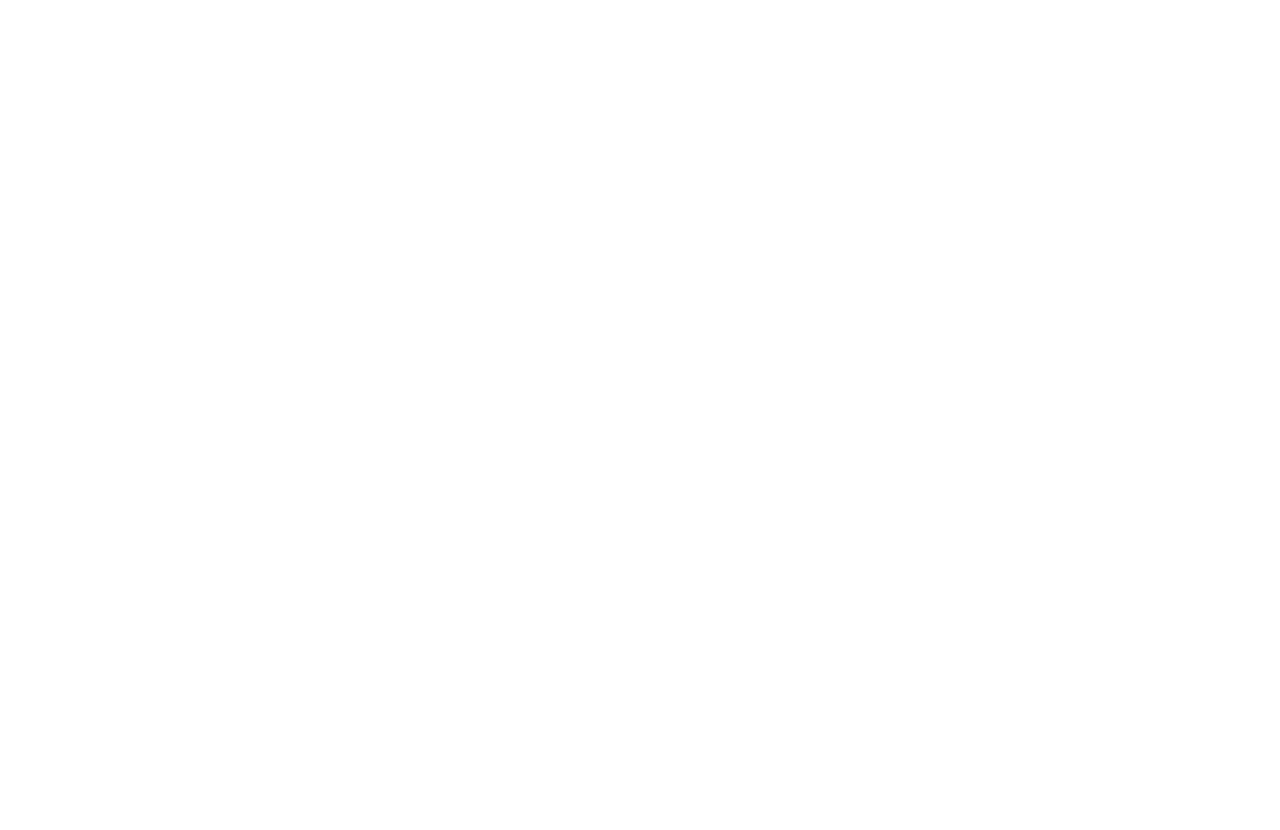
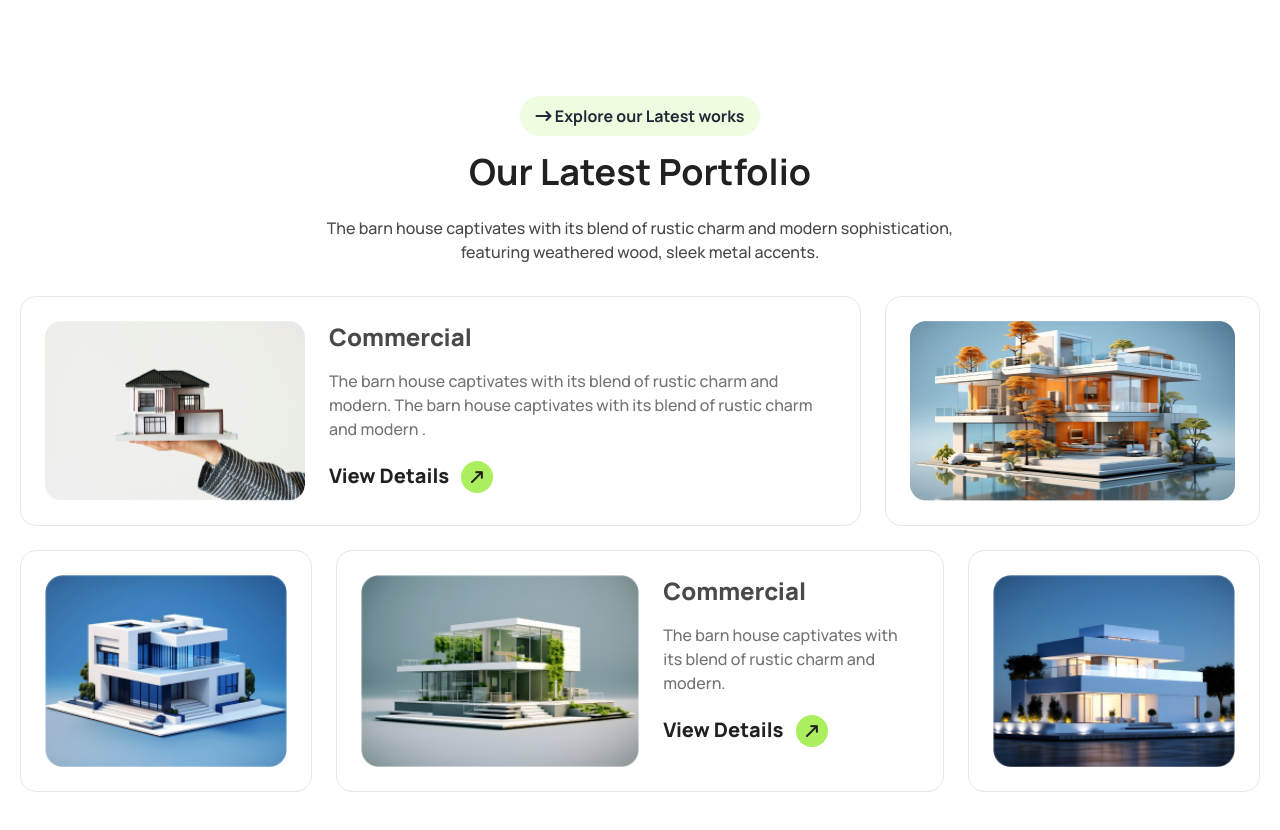
Before and after one commit to Durjoy96/rinterio-tailwindcss, a plain HTML site: page index.html in a window 1280 px wide. Before the commit the page ends 800 px from the top, so only its background shows below. Drawn offline with nearby package versions, Linux system fonts and the light colour scheme.

Commit message:
portfolio section complete

```diff
--- a/index.html
+++ b/index.html
@@ -13,11 +13,25 @@
     <link href="https://cdn.jsdelivr.net/npm/daisyui@4.12.10/dist/full.min.css" rel="stylesheet" type="text/css" />
     <!-- Tailwindcss Cdn -->
     <script src="https://cdn.tailwindcss.com"></script>
+    <!-- fontAwesome cdn-->
+    <script src="https://kit.fontawesome.com/4a82536f30.js" crossorigin="anonymous"></script>
     <style>
         .manrope {
             font-family: "Manrope", sans-serif;
         }
     </style>
+    <script>
+        tailwind.config = {
+            theme: {
+                extend: {
+                    colors: {
+                        clifford: '#da373d',
+                        primary_color: '#ABEF5F',
+                    }
+                }
+            }
+        }
+    </script>
 </head>
 
 <body class="manrope">
@@ -25,7 +39,77 @@
 
     </header>
     <main>
-
+        <!-- Our Latest Portfolio -->
+        <section class="bg-gray-50 lg:bg-white lg:py-24">
+            <div class="max-w-screen-xl mx-auto px-5">
+                <!-- text -->
+                <div class="max-w-2xl mx-auto text-center">
+                    <span
+                        class="text-base font-bold text-[494949] bg-primary_color/20 py-2 px-4 inline-block rounded-3xl"><i
+                            class="fa-solid fa-arrow-right-long"></i> Explore our Latest works</span>
+                    <h2 class="text-2xl font-bold text-[#212121] mt-4 md:text-4xl lg:text-4xl">Our Latest Portfolio</h2>
+                    <p class="text-sm font-medium text-[#494949] mt-4 md:mt-6 lg:mt-6 lg:text-base">The barn house
+                        captivates with its blend of rustic charm and modern sophistication, featuring weathered wood,
+                        sleek metal accents.</p>
+                </div>
+                <!-- cards container -->
+                <div class="grid gap-6">
+                    <!-- cards part 1 -->
+                    <div class="mt-4 grid gap-6 md:grid-cols-2 md:mt-6 lg:grid-cols-[1fr_375px] lg:mt-8">
+                        <!-- card 1 -->
+                        <div class="p-6 border rounded-2xl flex flex-col gap-6 md:flex-row md:col-span-2 lg:col-span-1 lg:flew-row">
+                            <img src="assets/img1.png" alt="house">
+                            <div>
+                                <h3 class="text-xl font-extrabold text-[#494949] md:text-2xl lg:text-2xl">Commercial
+                                </h3>
+                                <p class="text-base font-medium mt-4 text-[#737373]">The barn house captivates with its
+                                    blend of rustic charm and modern. The barn
+                                    house captivates with its blend of rustic charm and modern .</p>
+                                <a href=""
+                                    class="link-hover text-base font-extrabold text-[#212121] mt-5 inline-block md:text-xl lg:text-xl">View
+                                    Details <span
+                                        class="bg-primary_color inline-block w-8 h-8 leading-8 rounded-full text-center text-base -rotate-45 ml-2"><i
+                                            class="fa-solid fa-arrow-right-long"></i></span></a>
+                            </div>
+                        </div>
+                        <!-- card 2 -->
+                        <div class="border p-6 rounded-2xl h-[237px] md:h-auto">
+                            <img class="w-full h-full" src="assets/img2.png" alt="house">
+                        </div>
+                        <!-- card 3 -->
+                        <div class="border p-6 rounded-2xl h-[220px] md:h-auto lg:hidden">
+                            <img class="w-full h-full" src="assets/img5.png" alt="house">
+                        </div>
+                    </div>
+                    <!-- card part 2 -->
+                    <div class="grid gap-6 md:grid-cols-2 lg:grid-cols-4">
+                        <!-- card 1 -->
+                        <div class="p-6 border rounded-2xl flex flex-col gap-6 md:flex-row md:col-span-2 lg:flew-row lg:col-span-2">
+                            <img src="assets/img4.png" alt="house">
+                            <div class="">
+                                <h3 class="text-xl font-extrabold text-[#494949] md:text-2xl lg:text-2xl">Commercial
+                                </h3>
+                                <p class="text-base font-medium mt-4 text-[#737373]">The barn house captivates with its blend of rustic charm and modern. </p>
+                                <a href=""
+                                    class="link-hover text-base font-extrabold text-[#212121] mt-5 inline-block md:text-xl lg:text-xl">View
+                                    Details <span
+                                        class="bg-primary_color inline-block w-8 h-8 leading-8 rounded-full text-center text-base -rotate-45 ml-2"><i
+                                            class="fa-solid fa-arrow-right-long"></i></span></a>
+                            </div>
+                        </div>
+                        <!-- card 2 -->
+                        <div class="border p-6 rounded-2xl h-[237px] md:h-auto lg:row-start-1">
+                            <img class="w-full h-full" src="assets/img3.png" alt="house">
+                        </div>
+                        <!-- card 3 -->
+                        <div class="border p-6 rounded-2xl h-[237px] md:h-auto">
+                            <img class="w-full h-full" src="assets/img5.png" alt="house">
+                        </div>
+                    </div>
+                </div>
+            </div>
+            </div>
+        </section>
     </main>
     <footer>
 
```
Also changed, not shown: tailwind.config.js (added, +8 -0 lines).
